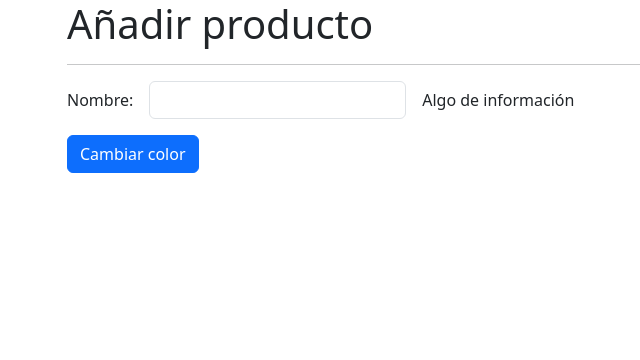
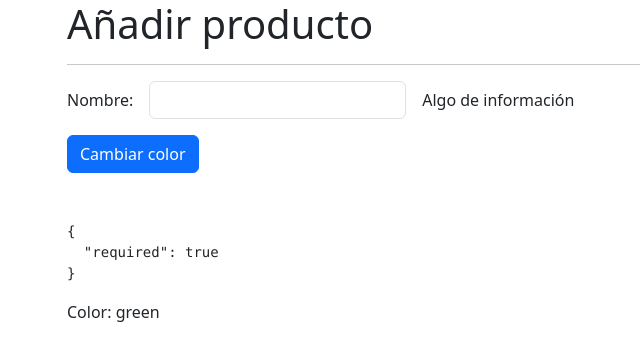
Before and after one commit to FranRDev/CursoAngularDeCeroAExpertoFernandoHerrera, an Angular app in the folder 11-directivas-senhales/: page /productos/producto in a window 1280 px wide. Shown: the top 360 px of the page, without its empty margins (15-655 px from the left). Built offline with nearby package versions, Linux system fonts and the light colour scheme.

Commit message:
Clase 318. Formulario reactivo tradicional

```diff
--- a/11-directivas-senhales/src/app/app-routing.module.ts
+++ b/11-directivas-senhales/src/app/app-routing.module.ts
@@ -2,7 +2,7 @@ import { NgModule } from '@angular/core';
 import { RouterModule, Routes } from '@angular/router';
 
 const routes: Routes = [
-  { path: 'productos', loadChildren: () => import('./productos/prductos.module').then(m => m.PrductosModule) },
+  { path: 'productos', loadChildren: () => import('./productos/productos.module').then(m => m.PrductosModule) },
   { path: '**', redirectTo: 'productos' }
 ];
 
--- a/11-directivas-senhales/src/app/productos/pages/producto/producto.component.html
+++ b/11-directivas-senhales/src/app/productos/pages/producto/producto.component.html
@@ -1,14 +1,14 @@
 <h1>Añadir producto</h1>
 <hr>
 
-<form>
+<form [formGroup]="formulario">
   <div class="row g-3 align-items-center mb-3">
     <div class="col-auto">
       <label>Nombre:</label>
     </div>
 
     <div class="col-auto">
-      <input type="text" class="form-control">
+      <input type="text" class="form-control" formControlName="nombre">
     </div>
 
     <div class="col-auto">
@@ -18,8 +18,12 @@
 
   <div class="row">
     <div class="col">
-      <button class="btn btn-primary">Cambiar color</button>
+      <button (click)="cambiarColor()" class="btn btn-primary">Cambiar color</button>
     </div>
   </div>
 
 </form>
+
+<pre class="mt-5">{{ formulario.get('nombre')?.errors | json }}</pre>
+
+<p>Color: {{ color }}</p>
--- a/11-directivas-senhales/src/app/productos/pages/producto/producto.component.ts
+++ b/11-directivas-senhales/src/app/productos/pages/producto/producto.component.ts
@@ -1,4 +1,5 @@
-import { Component } from '@angular/core';
+import { Component, inject } from '@angular/core';
+import { FormBuilder, FormGroup, Validators } from '@angular/forms';
 
 @Component({
   templateUrl: './producto.component.html',
@@ -6,4 +7,16 @@ import { Component } from '@angular/core';
 })
 export class PaginaProductoComponent {
 
+  private fb = inject(FormBuilder);
+
+  public color: string = 'green';
+
+  public formulario: FormGroup = this.fb.group({
+    nombre: ['', [Validators.required, Validators.minLength(6), Validators.email]]
+  });
+
+  cambiarColor() {
+    this.color = '#xxxxxx'.replace(/x/g, y=>(Math.random()*16|0).toString(16));
+  }
+
 }
```
Also changed, not shown: 11-directivas-senhales/src/app/productos/productos.module.ts (renamed from 11-directivas-senhales/src/app/productos/prductos.module.ts, +4 -3 lines), 11-directivas-senhales/src/app/productos/productos-routing.module.ts (renamed from 11-directivas-senhales/src/app/productos/prductos-routing.module.ts).
